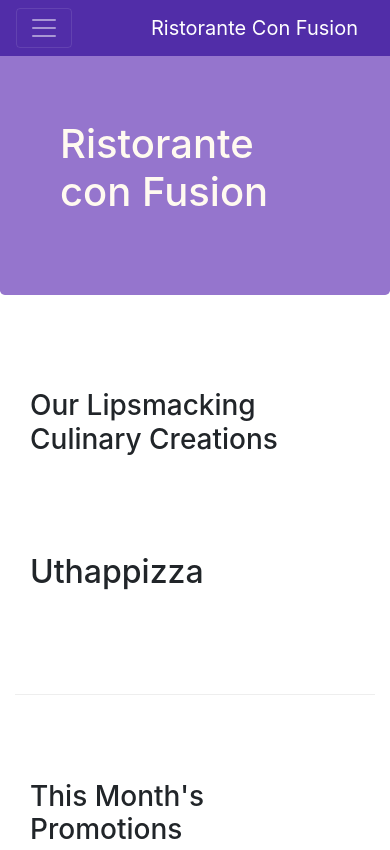
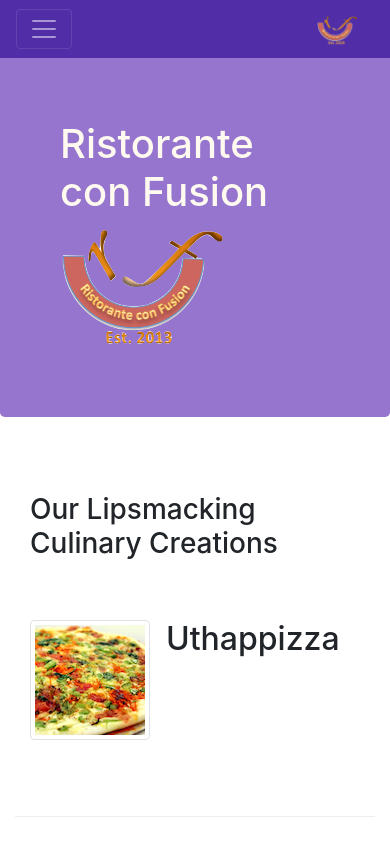
Before and after one commit to stap20/Front-End-Course, a website: page index.html in a window 390 px wide. Shown: the top 850 px of the page. Drawn offline with nearby package versions, Linux system fonts and the light colour scheme.

Commit message:
Images and Media

```diff
--- a/index.html
+++ b/index.html
@@ -37,17 +37,31 @@
         >
           <span class="navbar-toggler-icon"></span>
         </button>
-        <a class="navbar-brand" href="#">Ristorante Con Fusion</a>
+        <a class="navbar-brand" href="#"
+          ><img src="img/logo.png" height="30" width="41"
+        /></a>
         <div class="collapse navbar-collapse" id="Navbar">
           <ul class="navbar-nav mr-auto">
             <li class="nav-item active">
-              <a class="nav-link" href="#"><span class="fa fa-home fa-lg"></span> Home</a>
+              <a class="nav-link" href="#"
+                ><span class="fa fa-home fa-lg"></span> Home</a
+              >
             </li>
             <li class="nav-item">
-              <a class="nav-link" href="./aboutus.html"><span class="fa fa-info fa-lg"></span> About</a>
+              <a class="nav-link" href="./aboutus.html"
+                ><span class="fa fa-info fa-lg"></span> About</a
+              >
             </li>
-            <li class="nav-item"><a class="nav-link" href="#"><span class="fa fa-list fa-lg"></span> Menu</a></li>
-            <li class="nav-item"><a class="nav-link" href="./contactus.html"><span class="fa fa-address-card fa-lg"></span> Contact</a></li>
+            <li class="nav-item">
+              <a class="nav-link" href="#"
+                ><span class="fa fa-list fa-lg"></span> Menu</a
+              >
+            </li>
+            <li class="nav-item">
+              <a class="nav-link" href="./contactus.html"
+                ><span class="fa fa-address-card fa-lg"></span> Contact</a
+              >
+            </li>
           </ul>
         </div>
       </div>
@@ -63,7 +77,9 @@
               your culinary senses!
             </p>
           </div>
-          <div class="col-12 col-sm"></div>
+          <div class="col-12 col-sm align-self-center">
+            <img src="img/logo.png" class="img-fluid" />
+          </div>
         </div>
       </div>
     </header>
@@ -74,12 +90,21 @@
           <h3>Our Lipsmacking Culinary Creations</h3>
         </div>
         <div class="col col-sm order-sm-first col-md">
-          <h2>Uthappizza</h2>
+          <div class="media">
+            <img
+              class="d-flex mr-3 img-thumbnail align-self-center"
+              src="img/uthappizza.png"
+              alt="Uthappizza"
+            />
+            <div class="media-body">
+              <h2 class="mt-0">Uthappizza</h2>
               <p class="d-none d-sm-block">
-            A unique combination of Indian Uthappam (pancake) and Italian pizza,
-            topped with Cerignola olives, ripe vine cherry tomatoes, Vidalia
-            onion, Guntur chillies and Buffalo Paneer.
+                A unique combination of Indian Uthappam (pancake) and Italian
+                pizza, topped with Cerignola olives, ripe vine cherry tomatoes,
+                Vidalia onion, Guntur chillies and Buffalo Paneer.
               </p>
+            </div>
+          </div>
         </div>
       </div>
 
@@ -103,14 +128,23 @@
           <h3>Meet our Culinary Specialists</h3>
         </div>
         <div class="col col-sm order-sm-first col-md">
-          <h2>Alberto Somayya</h2>
+          <div class="media">
+            <img
+              class="d-flex mr-3 img-thumbnail align-self-center"
+              src="img/alberto.png"
+              alt="Alberto Somayya"
+            />
+            <div class="media-body">
+              <h2 class="mt-0">Alberto Somayya</h2>
               <h4>Executive Chef</h4>
               <p class="d-none d-sm-block">
                 Award winning three-star Michelin chef with wide International
                 experience having worked closely with whos-who in the culinary
-            world, he specializes in creating mouthwatering Indo-Italian fusion
-            experiences.
+                world, he specializes in creating mouthwatering Indo-Italian
+                fusion experiences.
               </p>
+            </div>
+          </div>
         </div>
       </div>
     </div>
@@ -135,17 +169,40 @@
               HONG KONG<br />
               <i class="fa fa-phone fa-lg"></i> +852 1234 5678<br />
               <i class="fa fa-fax fa-lg"></i> +852 8765 4321<br />
-              <i class="fa fa-envelope fa-lg"></i>  <a href="mailto:confusion@food.net">confusion@food.net</a>
+              <i class="fa fa-envelope fa-lg"></i>
+              <a href="mailto:confusion@food.net">confusion@food.net</a>
             </address>
           </div>
           <div class="col-12 col-sm-4 align-self-center">
             <div class="text-center">
-              <a class="btn btn-social-icon btn-google" href="http://google.com/+"><i class="fa fa-google-plus fa-lg"></i></a>
-              <a class="btn btn-social-icon btn-facebook" href="http://www.facebook.com/profile.php?id="><i class="fa fa-facebook fa-lg"></i></a>
-              <a class="btn btn-social-icon btn-linkedin" href="http://www.linkedin.com/in/"><i class="fa fa-linkedin fa-lg"></i></a>
-              <a class="btn btn-social-icon btn-twitter" href="http://twitter.com/"><i class="fa fa-twitter fa-lg"></i></a>
-              <a class="btn btn-social-icon btn-google" href="http://youtube.com/"><i class="fa fa-youtube fa-lg"></i></a>
-              <a class="btn btn-social-icon" href="mailto:"><i class="fa fa-envelope-o fa-lg"></i></a>
+              <a
+                class="btn btn-social-icon btn-google"
+                href="http://google.com/+"
+                ><i class="fa fa-google-plus fa-lg"></i
+              ></a>
+              <a
+                class="btn btn-social-icon btn-facebook"
+                href="http://www.facebook.com/profile.php?id="
+                ><i class="fa fa-facebook fa-lg"></i
+              ></a>
+              <a
+                class="btn btn-social-icon btn-linkedin"
+                href="http://www.linkedin.com/in/"
+                ><i class="fa fa-linkedin fa-lg"></i
+              ></a>
+              <a
+                class="btn btn-social-icon btn-twitter"
+                href="http://twitter.com/"
+                ><i class="fa fa-twitter fa-lg"></i
+              ></a>
+              <a
+                class="btn btn-social-icon btn-google"
+                href="http://youtube.com/"
+                ><i class="fa fa-youtube fa-lg"></i
+              ></a>
+              <a class="btn btn-social-icon" href="mailto:"
+                ><i class="fa fa-envelope-o fa-lg"></i
+              ></a>
             </div>
           </div>
         </div>
```
Also changed, not shown: aboutus.html (+6 -2 lines), contactus.html (+6 -2 lines), img/alberto.png (added), img/buffet.png (added), img/logo.png (added), img/uthappizza.png (added), 1 other file. Lines whose indentation alone changed are shown as unchanged.
